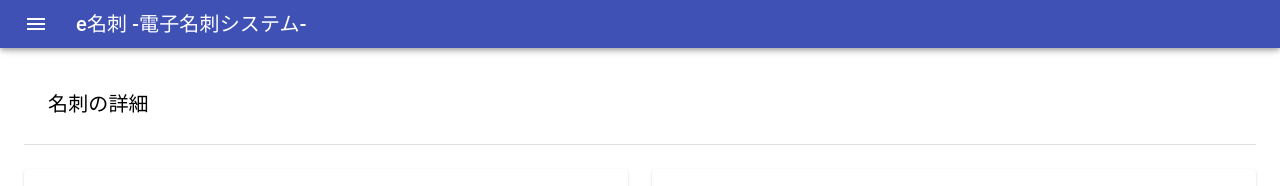
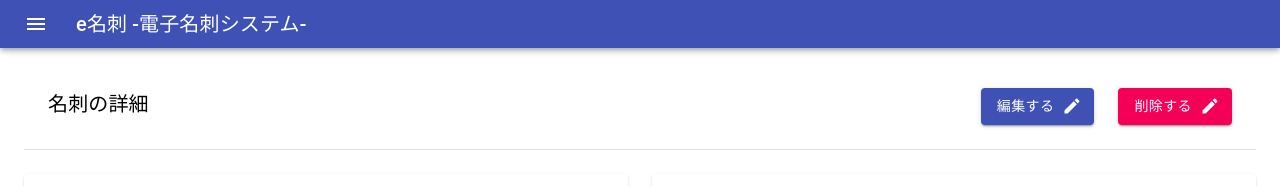
Before and after one commit to ntltss/book-management, a React (Create React App) app: page /cards/1 in a window 1280 px wide. Shown: the top 186 px of the page. Built offline with nearby package versions, Linux system fonts and the light colour scheme.

Commit message:
名刺詳細 編集・削除ボタン追加

```diff
--- a/src/components/organisms/CardInfo.js
+++ b/src/components/organisms/CardInfo.js
@@ -1,4 +1,5 @@
-import { Grid, Box, Typography, Divider } from "@material-ui/core"
+import { Grid, Box, Typography, Divider, Button } from "@material-ui/core"
+import { Edit } from "@material-ui/icons"
 import React from "react"
 import CardInfoDetail from "./CardInfoDetail"
 import CardInfoImage from "./CardInfoImage"
@@ -42,8 +43,35 @@ const CardInfo = () => {
     <>
     <Box pt={8} px={3}>
       <Box p={3}>
-        <Typography variant="h6">名刺の詳細</Typography>
+        <Grid container justify="space-between">
+          <Grid item>
+            <Typography variant="h6">名刺の詳細</Typography>
+          </Grid>
+          <Grid item>
+            <Grid container spacing={3} justify="flex-end">
+              <Grid item>
+                <Button
+                  color="primary"
+                  variant="contained"
+                  endIcon={<Edit/>}
+                >
+                  編集する
+                </Button>
+              </Grid>
+              <Grid item>
+                <Button
+                  color="secondary"
+                  variant="contained"
+                  endIcon={<Edit/>}
+                >
+                  削除する
+                </Button>
+              </Grid>
+            </Grid>
+          </Grid>
+        </Grid>
       </Box>
+
       <Divider />
       <Box pt={3}>
         <Grid container spacing={3}>
```
